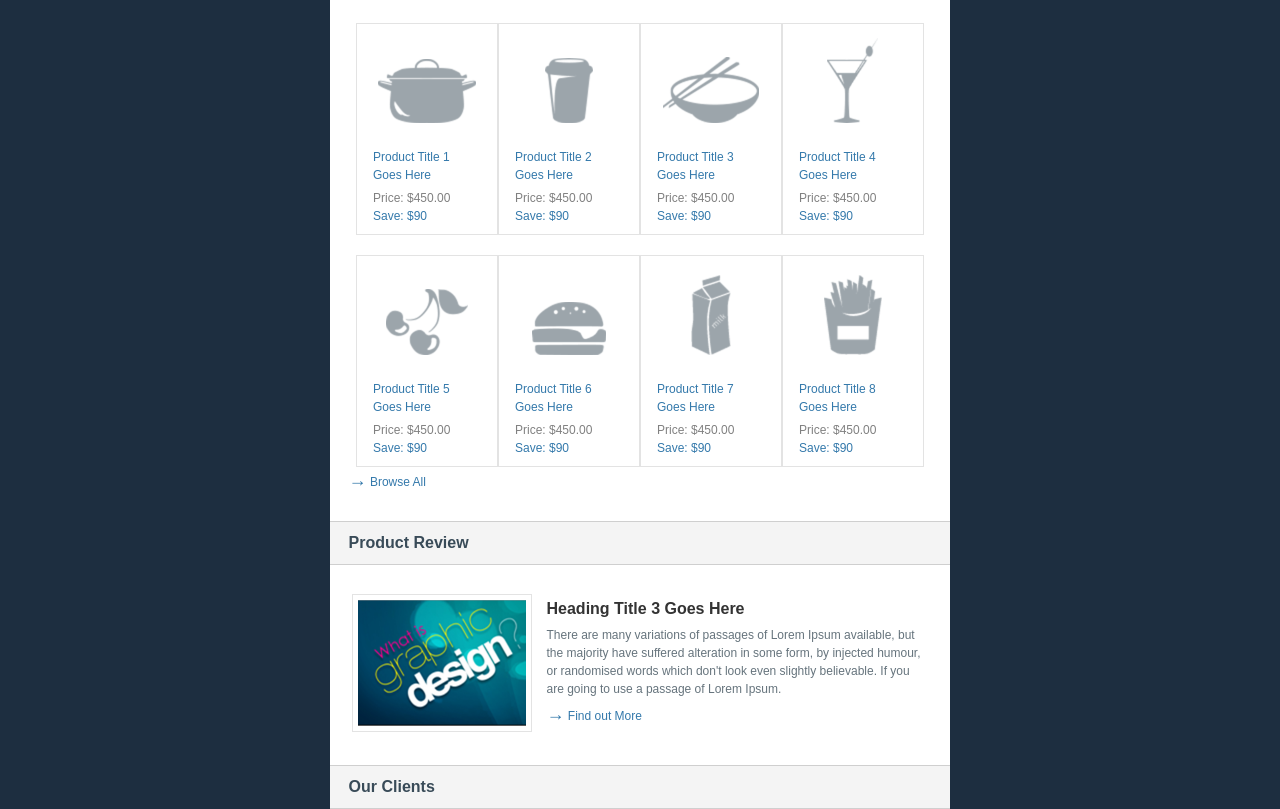
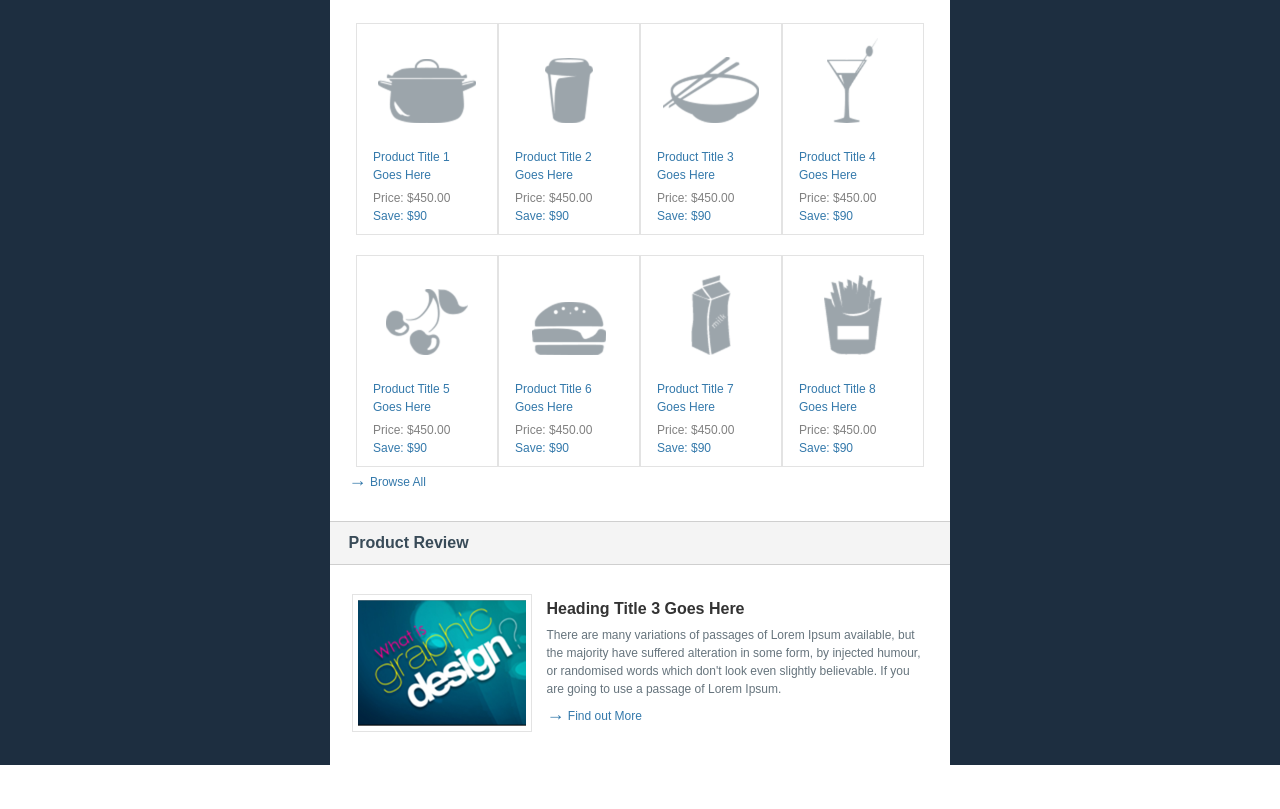
Before and after one commit to YuraLinkev1ch/email-template, a plain HTML site: page index.html in a window 1280 px wide. Shown: the part 917-1726 px from the top of the page. After the commit the page ends 1682 px from the top, so only its background shows below. Drawn offline with Linux system fonts and the light colour scheme.

```diff
--- a/index.html
+++ b/index.html
@@ -1377,36 +1377,7 @@
 					</table>
 					<![endif]-->
 
-					<!--[if (gte mso 9)|(IE)]>
-					<table width="620" cellpadding="0" cellspacing="0" border="0">
-					<tr>
-					<td>
-					<![endif]-->
-					<table cellpadding="0" cellspacing="0" width="100%" height="42" border="0" style="max-width: 620px; min-width: 320px; width: 100%;  border-top:  1px solid #CFCFCF; border-bottom: 1px solid #CFCFCF;" bgcolor="#F4F4F4">
-						<tbody>
-							<tr>
-								<td align="center" valign="top">
 
-									<table cellpadding="0" cellspacing="0" border="0" width="94%" height="42">
-										<tbody>
-											<tr>
-												<td height="42" align="left" style="font-family: Arial, Helvetica, sans-serif; font-style: normal; font-weight: bold; font-size: 16px; line-height: 20px; color: rgb(57, 75, 88);">
-													Our Clients
-												</td>
-											</tr>
-										</tbody>
-									</table>
-
-
-								</td>
-							</tr>
-						</tbody>
-					</table>
-					<!--[if (gte mso 9)|(IE)]>
-					</td>
-					</tr>
-					</table>
-					<![endif]-->
 				</td>
 			</tr>
 
```
Also changed, not shown: logo-1.png (added), logo-2.png (added), logo-3.png (added), logo-4.png (added), logo-5.png (added).
